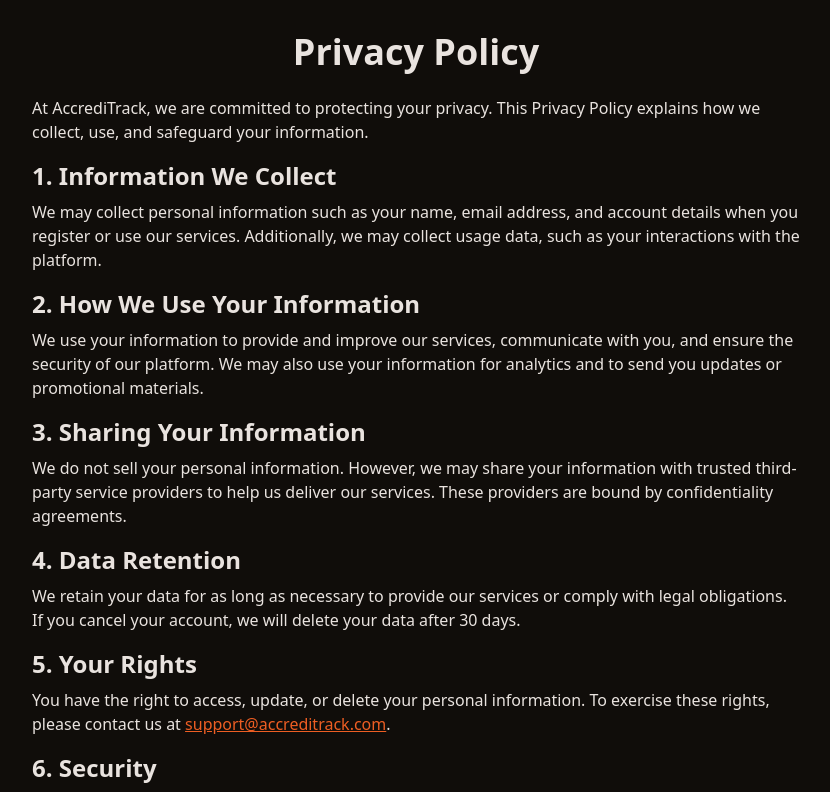
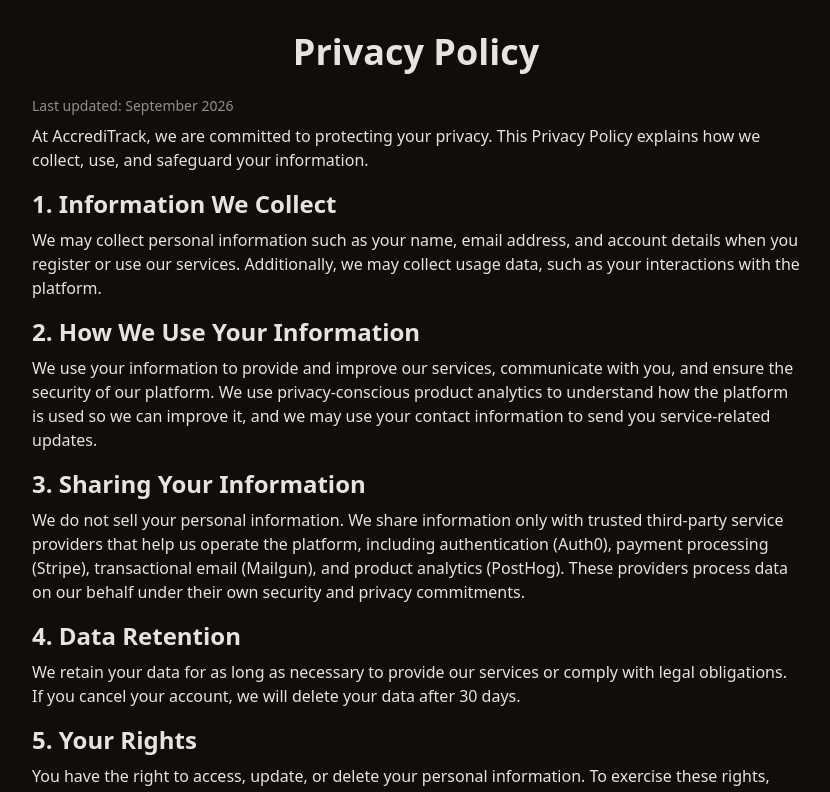
Before and after one commit to benfortenberry/accredi-track-web, a React (Vite) app: page /privacy in a window 1280 px wide. Shown: the top 792 px of the page, without its empty margins (224-1054 px from the left). Built offline with nearby package versions, Linux system fonts and the light colour scheme; no server answers.

Commit message:
privacy terms

```diff
--- a/src/components/Privacy.tsx
+++ b/src/components/Privacy.tsx
@@ -3,6 +3,7 @@
     <div className="flex flex-col items-center justify-center min-h-screen p-8">
       <h1 className="text-4xl font-bold mb-6">Privacy Policy</h1>
       <div className="max-w-3xl text-left">
+        <p className="mb-2 text-sm opacity-60">Last updated: September 2026</p>
         <p className="mb-4">
           At AccrediTrack, we are committed to protecting your privacy. This
           Privacy Policy explains how we collect, use, and safeguard your
@@ -24,19 +25,22 @@
         </h2>
         <p className="mb-4">
           We use your information to provide and improve our services,
-          communicate with you, and ensure the security of our platform. We may
-          also use your information for analytics and to send you updates or
-          promotional materials.
+          communicate with you, and ensure the security of our platform. We use
+          privacy-conscious product analytics to understand how the platform is
+          used so we can improve it, and we may use your contact information to
+          send you service-related updates.
         </p>
 
         <h2 className="text-2xl font-semibold mb-2">
           3. Sharing Your Information
         </h2>
         <p className="mb-4">
-          We do not sell your personal information. However, we may share your
-          information with trusted third-party service providers to help us
-          deliver our services. These providers are bound by confidentiality
-          agreements.
+          We do not sell your personal information. We share information only
+          with trusted third-party service providers that help us operate the
+          platform, including authentication (Auth0), payment processing
+          (Stripe), transactional email (Mailgun), and product analytics
+          (PostHog). These providers process data on our behalf under their own
+          security and privacy commitments.
         </p>
 
         <h2 className="text-2xl font-semibold mb-2">4. Data Retention</h2>
--- a/src/components/Terms.tsx
+++ b/src/components/Terms.tsx
@@ -3,6 +3,7 @@
     <div className="flex flex-col items-center justify-center min-h-screen p-8">
       <h1 className="text-4xl font-bold mb-6">Terms of Service</h1>
       <div className="max-w-3xl text-left">
+        <p className="mb-2 text-sm opacity-60">Last updated: September 2026</p>
         <p className="mb-4">
           Welcome to AccrediTrack! By using our services, you agree to the
           following terms and conditions. Please read them carefully.
@@ -58,7 +59,7 @@
           new terms.
         </p>
 
-        <h2 className="text-2xl font-semibold mb-2">6. Contact Us</h2>
+        <h2 className="text-2xl font-semibold mb-2">7. Contact Us</h2>
         <p className="mb-4">
           If you have any questions about these Terms of Service, please contact
           us at{" "}
```
Also changed, not shown: public/robots.txt (added), 1 other file (tests, documents, lock files or other folders).
